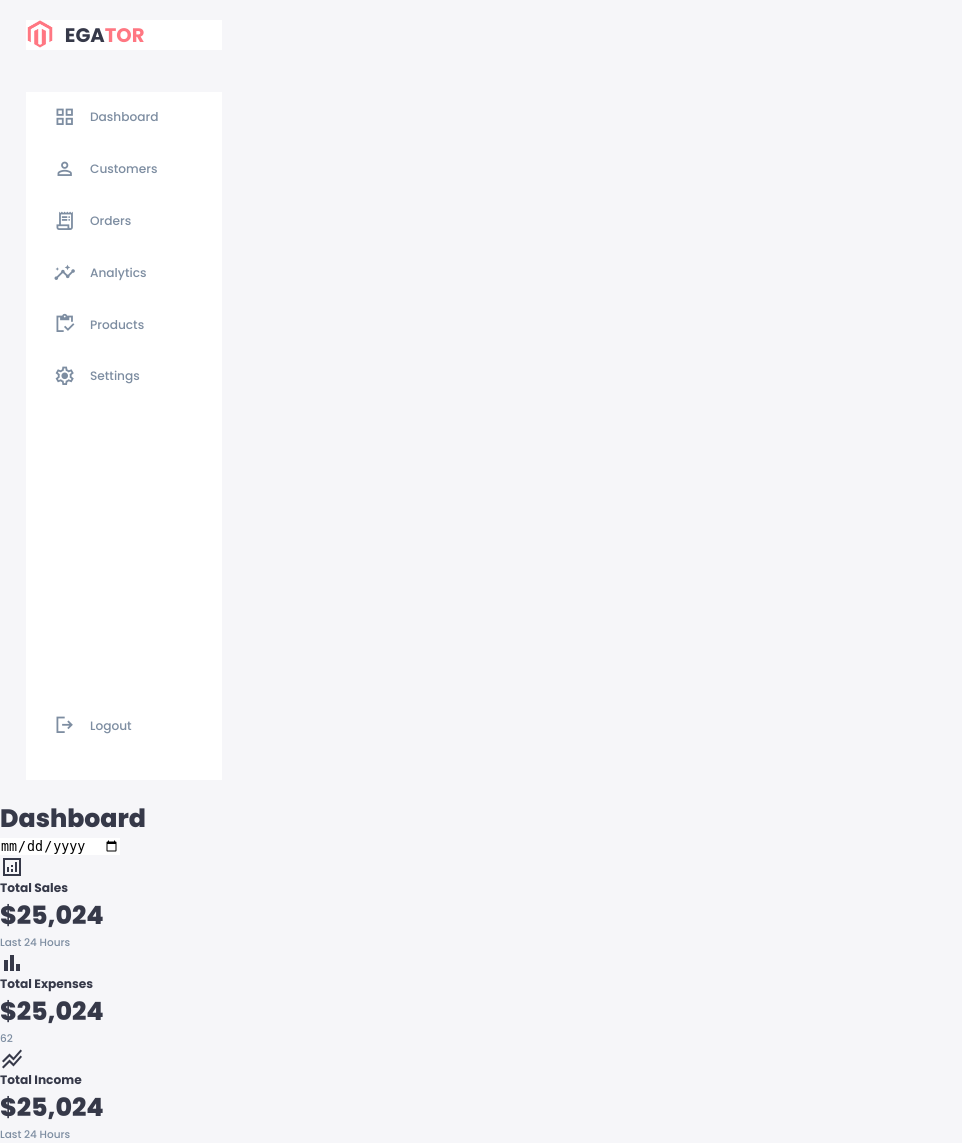
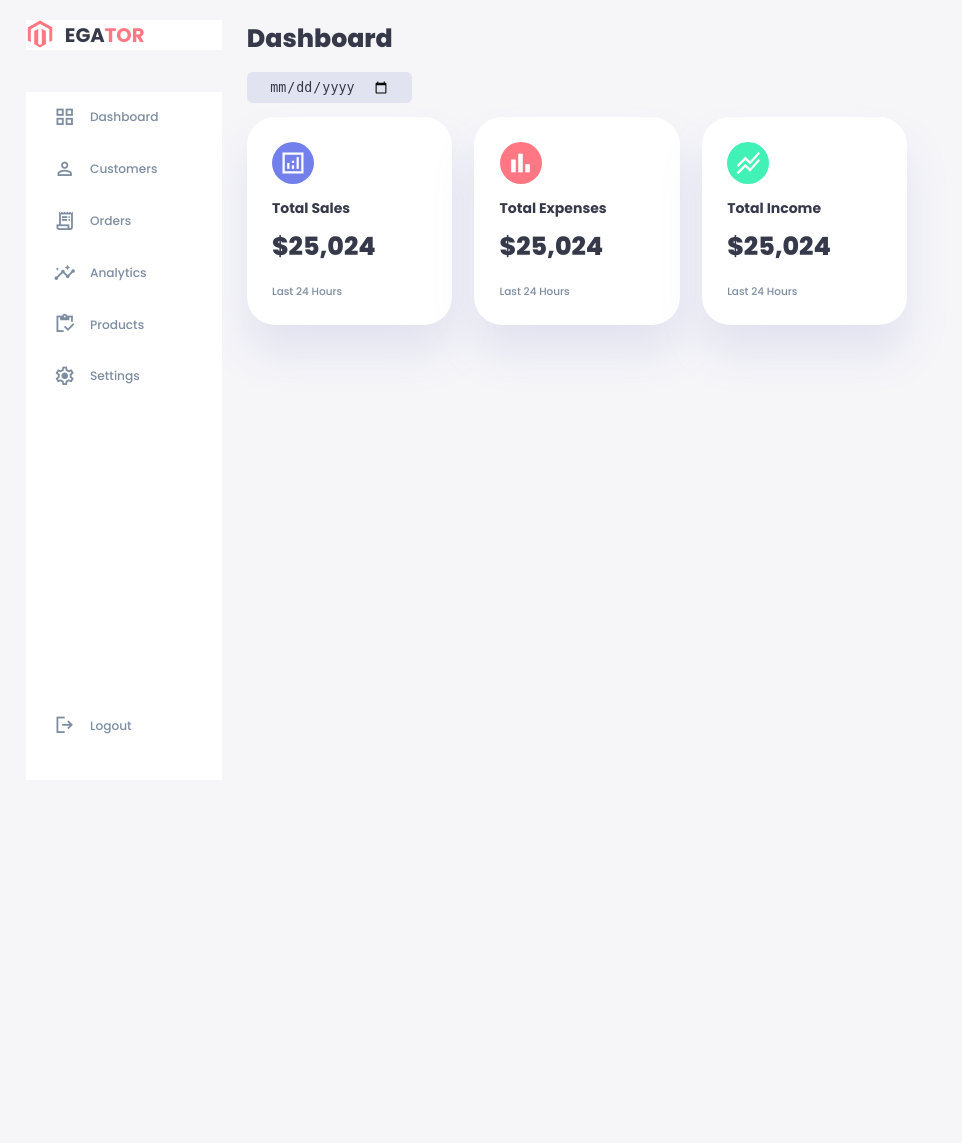
Before and after one commit to sherlockduy4869/Apartment_Management_Website, a PHP site: page / in a window 1280 px wide. Shown: the whole page, without its empty margins (0-962 px from the left). After the commit the page ends 734 px from the top, so only its background shows below. Run offline with PHP 8.4, Linux system fonts and the light colour scheme.

Commit message:
Feat: do css for main area

```diff
--- a/Resource/css/style.css
+++ b/Resource/css/style.css
@@ -220,3 +220,74 @@ aside .sidebar a:hover{
 aside .sidebar a:hover span{
     margin-left: 1rem;
 }
+
+/*------------------------MAIn AREA------------------------*/
+
+main{
+    margin-top: 1.4rem;
+}
+
+main .date{
+    display: inline-block;
+    background: var(--color-light);
+    border-radius: var(--border-radius-1);
+    margin-top: 1rem;
+    padding: 0.5rem 1.6rem;
+}
+
+main .date input[type='date']{
+    background: transparent;
+    color: var(--color-dark);
+}
+
+main .insights{
+    display: grid;
+    grid-template-columns: repeat(3, 1fr);
+    gap: 1.6rem;
+}
+
+main .insights>div{
+    background: var(--color-white);
+    padding: var(--card-padding);
+    border-radius: var(--card-border-radius);
+    margin-top: 1rem;
+    box-shadow: var(--box-shadow);
+    transition: all 300ms ease;
+}
+
+main .insights>div:hover{
+    box-shadow: none;
+}
+
+
+main .insights>div span{
+    background: var(--color-primary);
+    padding: 0.5rem;
+    border-radius: 50%;
+    color: var(--color-white);
+    font-size: 2rem;
+}
+
+main .insights>div.expenses span{
+    background: var(--color-danger);
+}
+
+main .insights>div.income span{
+    background: var(--color-success);
+}
+
+main .insights>div .middle{
+    display: flex;
+    align-items: center;
+    justify-content: space-between;
+}
+
+main .insights>div .middle h3{
+    margin: 1rem 0 0.6rem;
+    font-size: 1rem;
+}
+
+main .insights small{
+    margin-top: 1.3rem;
+    display: block;
+}
--- a/index.html
+++ b/index.html
@@ -58,11 +58,10 @@
                 </a>
             </div>
         </aside>
-    </div>
-
             <!----------------------------MAIN AREA---------------------------->
 
         <main>
+
             <h1>Dashboard</h1>
 
             <div class="date">
@@ -89,7 +88,7 @@
                             <h1>$25,024</h1>
                         </div>
                     </div>
-                <small class="text-muted">62</small>
+                    <small class="text-muted">Last 24 Hours</small>
                 </div>
                 <!----------------------------END OF EXPENSES---------------------------->
                 <div class="income">
@@ -106,6 +105,6 @@
             </div>
 
         </main>
-
+    </div>
 </body>
 </html>
```
Lines whose indentation alone changed are shown as unchanged.
